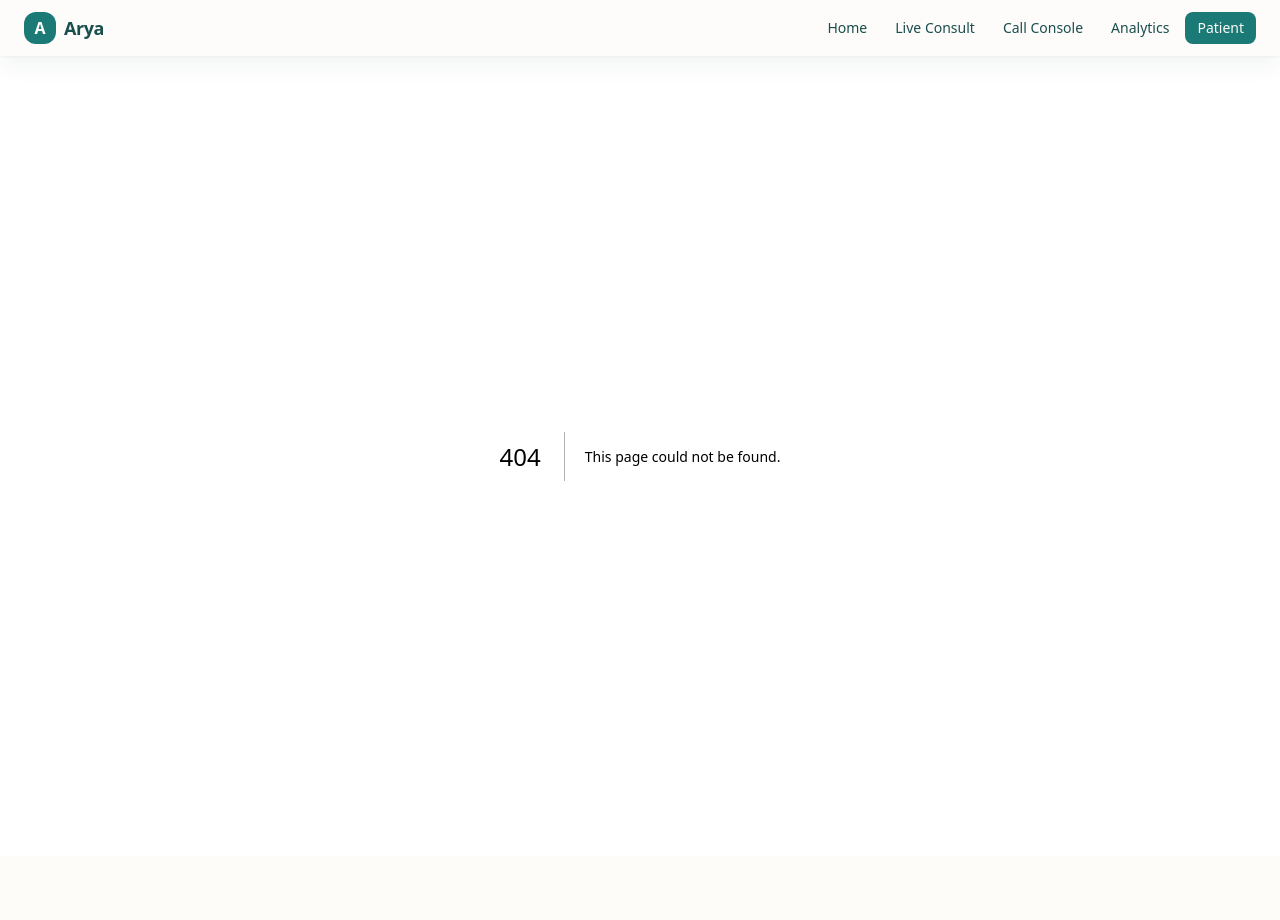
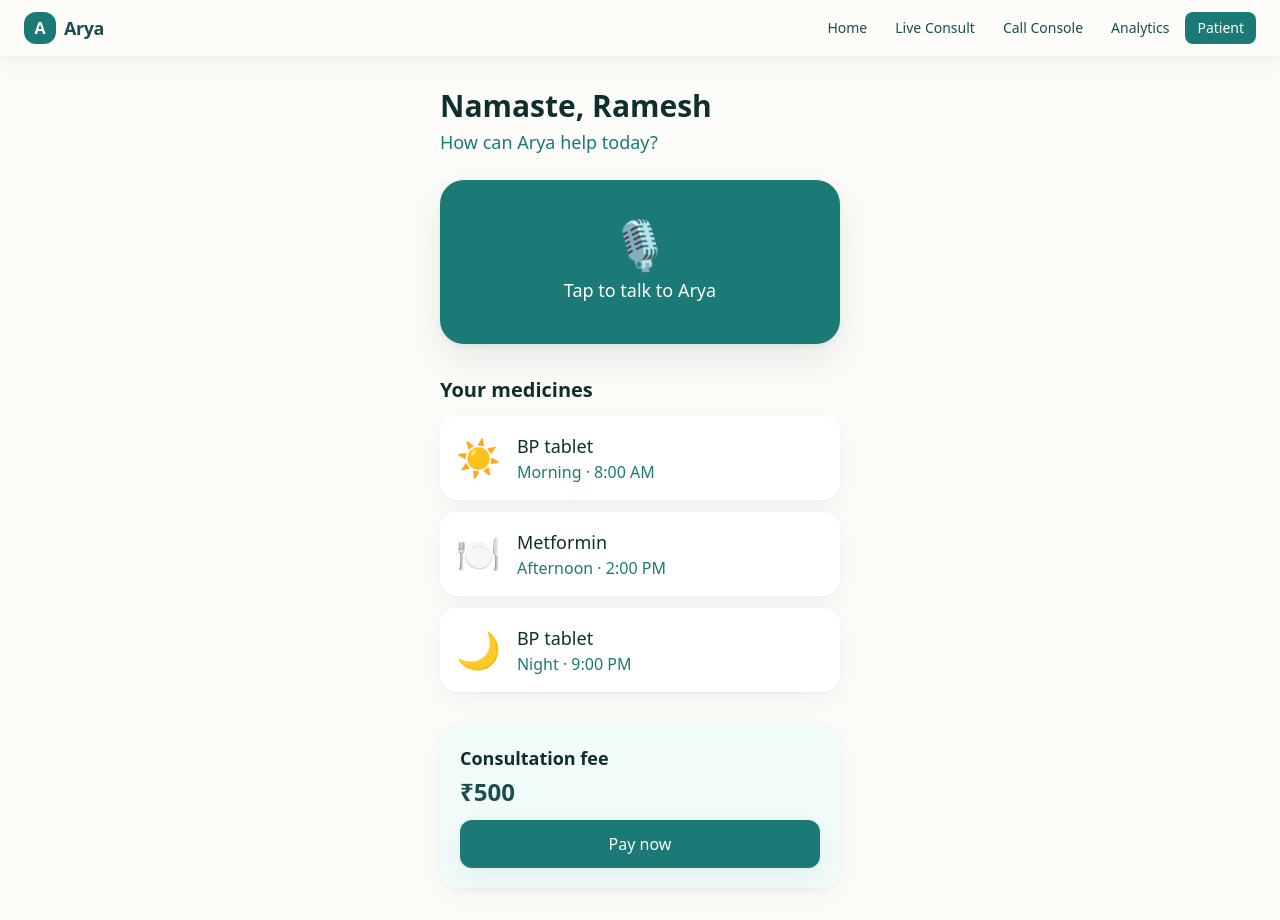
Before and after one commit to yadavahc/Arya-Multilingual-Voice-AI-Healthcare-Assistant, a Next.js app in the folder apps/web/: page /patient in a window 1280 px wide. Before the commit this address had no page. Before the commit the page ends 856 px from the top, so only its background shows below. Built offline with nearby package versions, Linux system fonts and the light colour scheme; no server answers.

Commit message:
Added call console and patient pages

```diff
--- /dev/null
+++ b/apps/web/src/app/console/page.tsx
@@ -0,0 +1,65 @@
+'use client';
+import { useQuery } from '@tanstack/react-query';
+import { api } from '@/lib/api';
+
+const TRIAGE_STYLE: Record<string, string> = {
+  emergency: 'bg-red-50 border-signal-red text-signal-red',
+  urgent: 'bg-amber-50 border-signal-amber text-signal-amber',
+  routine: 'bg-teal-50 border-teal-400 text-teal-700',
+};
+
+export default function Console() {
+  const { data: callsData } = useQuery({ queryKey: ['calls'], queryFn: () => api.calls() });
+  const { data: alertsData } = useQuery({ queryKey: ['alerts'], queryFn: () => api.alerts() });
+
+  const calls = callsData?.calls || [];
+  const alerts = alertsData?.alerts || [];
+
+  return (
+    <div className="mx-auto max-w-7xl px-6 py-8">
+      <h1 className="text-2xl font-semibold text-teal-900">Call Console</h1>
+      <p className="text-sm text-teal-600">Live inbound & outbound calls · triage severity</p>
+
+      <div className="mt-6 grid gap-6 lg:grid-cols-[1fr_340px]">
+        <div className="space-y-3">
+          {calls.map((c: any) => (
+            <div
+              key={c.id}
+              className={`flex items-center justify-between rounded-xl border-l-4 bg-white p-4 shadow-card ${
+                TRIAGE_STYLE[c.triageLevel] || ''
+              }`}
+            >
+              <div>
+                <p className="font-medium text-teal-900">
+                  {c.direction === 'inbound' ? '↓ Inbound' : '↑ Outbound'} · {c.fromNumber}
+                </p>
+                <p className="text-xs text-teal-500">
+                  p50 {c.latencyMetrics?.p50 ?? '—'}ms · p95 {c.latencyMetrics?.p95 ?? '—'}ms
+                </p>
+              </div>
+              <span className="rounded-full px-3 py-1 text-xs font-semibold uppercase">
+                {c.triageLevel}
+              </span>
+            </div>
+          ))}
+          {calls.length === 0 && <p className="text-sm text-teal-500">No calls yet.</p>}
+        </div>
+
+        <div className="space-y-3">
+          <h3 className="text-sm font-semibold uppercase tracking-wide text-teal-500">Escalations</h3>
+          {alerts.map((a: any) => (
+            <div key={a.id} className="rounded-xl border-l-4 border-signal-red bg-white p-4 shadow-card">
+              <p className="text-xs font-semibold uppercase text-signal-red">{a.severity}</p>
+              <p className="mt-1 font-medium text-teal-900">{a.title}</p>
+              <p className="mt-1 text-sm text-teal-700">{a.body}</p>
+              <button className="mt-3 rounded-lg bg-teal-600 px-3 py-1.5 text-xs font-medium text-cream-50">
+                One-tap dial-back
+              </button>
+            </div>
+          ))}
+          {alerts.length === 0 && <p className="text-sm text-teal-500">No escalations.</p>}
+        </div>
+      </div>
+    </div>
+  );
+}
--- /dev/null
+++ b/apps/web/src/app/patient/page.tsx
@@ -0,0 +1,75 @@
+'use client';
+import { useState } from 'react';
+import { motion } from 'framer-motion';
+import { useVoiceRoom } from '@/lib/useVoiceRoom';
+import { api } from '@/lib/api';
+
+const DOSES = [
+  { icon: '☀️', label: 'Morning', time: '8:00 AM', med: 'BP tablet' },
+  { icon: '🍽️', label: 'Afternoon', time: '2:00 PM', med: 'Metformin' },
+  { icon: '🌙', label: 'Night', time: '9:00 PM', med: 'BP tablet' },
+];
+
+export default function Patient() {
+  const { status, connect, disconnect } = useVoiceRoom('triage');
+  const [paid, setPaid] = useState<string | null>(null);
+
+  async function pay() {
+    const r = await api.sendPaymentLink({ orgId: 'demo-org', patientId: 'pat-1', amount: 50000, note: 'Consultation fee' });
+    setPaid(r.link);
+  }
+
+  return (
+    <div className="mx-auto max-w-md px-6 py-8">
+      <h1 className="text-3xl font-semibold text-teal-900">Namaste, Ramesh</h1>
+      <p className="mt-1 text-lg text-teal-600">How can Arya help today?</p>
+
+      <button
+        onClick={status === 'live' ? disconnect : connect}
+        className={`mt-6 grid w-full place-items-center gap-2 rounded-3xl py-10 text-cream-50 shadow-lift transition-transform duration-200 hover:-translate-y-0.5 ${
+          status === 'live' ? 'bg-signal-red' : 'bg-teal-600'
+        }`}
+      >
+        <motion.span
+          animate={{ scale: status === 'live' ? [1, 1.1, 1] : 1 }}
+          transition={{ repeat: Infinity, duration: 1.4 }}
+          className="text-5xl"
+        >
+          {status === 'live' ? '⏹' : '🎙️'}
+        </motion.span>
+        <span className="text-lg font-medium">
+          {status === 'live' ? 'Tap to end' : 'Tap to talk to Arya'}
+        </span>
+      </button>
+
+      <section className="mt-8">
+        <h2 className="text-xl font-semibold text-teal-900">Your medicines</h2>
+        <div className="mt-3 space-y-3">
+          {DOSES.map((d) => (
+            <div key={d.label} className="flex items-center gap-4 rounded-2xl bg-white p-4 shadow-card">
+              <span className="text-4xl">{d.icon}</span>
+              <div className="flex-1">
+                <p className="text-lg font-medium text-teal-900">{d.med}</p>
+                <p className="text-teal-600">{d.label} · {d.time}</p>
+              </div>
+            </div>
+          ))}
+        </div>
+      </section>
+
+      <section className="mt-8 rounded-2xl bg-teal-50 p-5 shadow-card">
+        <h2 className="text-lg font-semibold text-teal-900">Consultation fee</h2>
+        <p className="mt-1 text-2xl font-semibold text-teal-800">₹500</p>
+        {paid ? (
+          <a href={paid} className="mt-3 inline-block rounded-xl bg-teal-600 px-5 py-3 font-medium text-cream-50">
+            Open payment link →
+          </a>
+        ) : (
+          <button onClick={pay} className="mt-3 w-full rounded-xl bg-teal-600 py-3 font-medium text-cream-50 shadow-card">
+            Pay now
+          </button>
+        )}
+      </section>
+    </div>
+  );
+}
```
